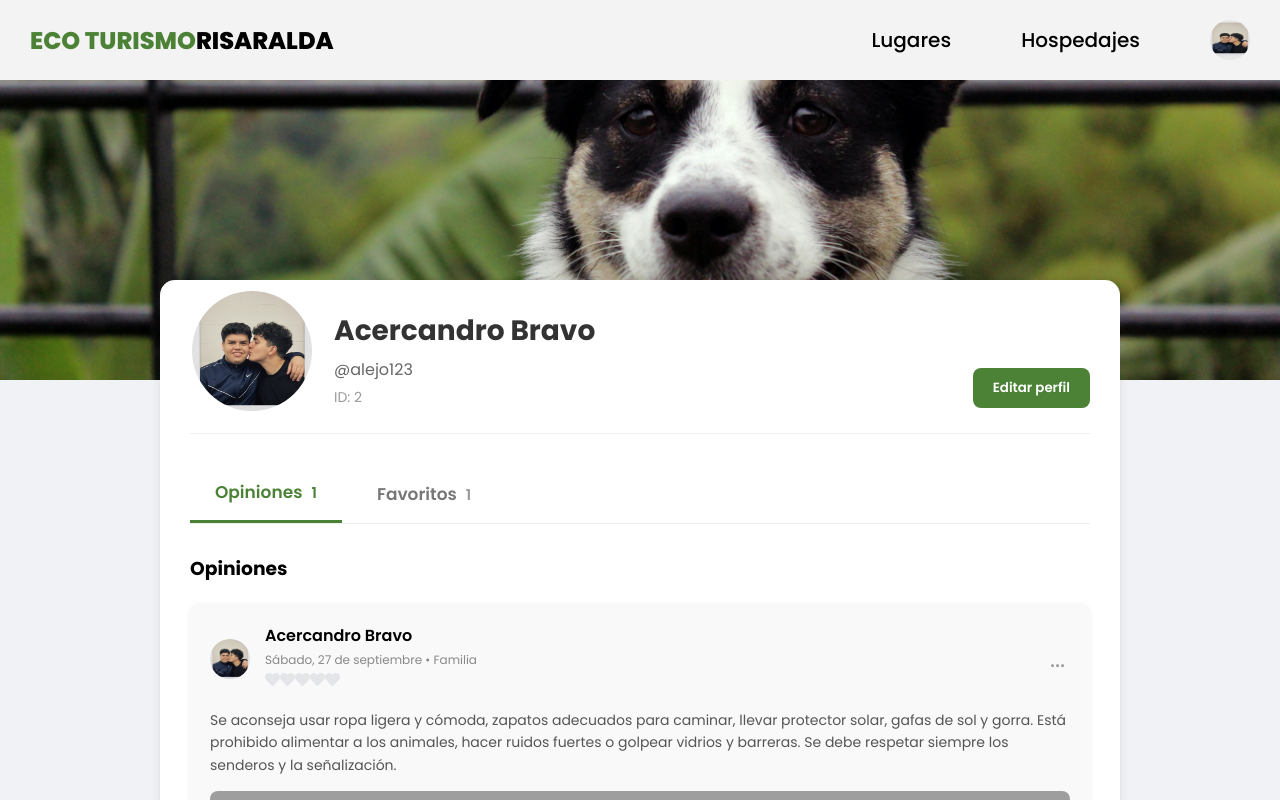
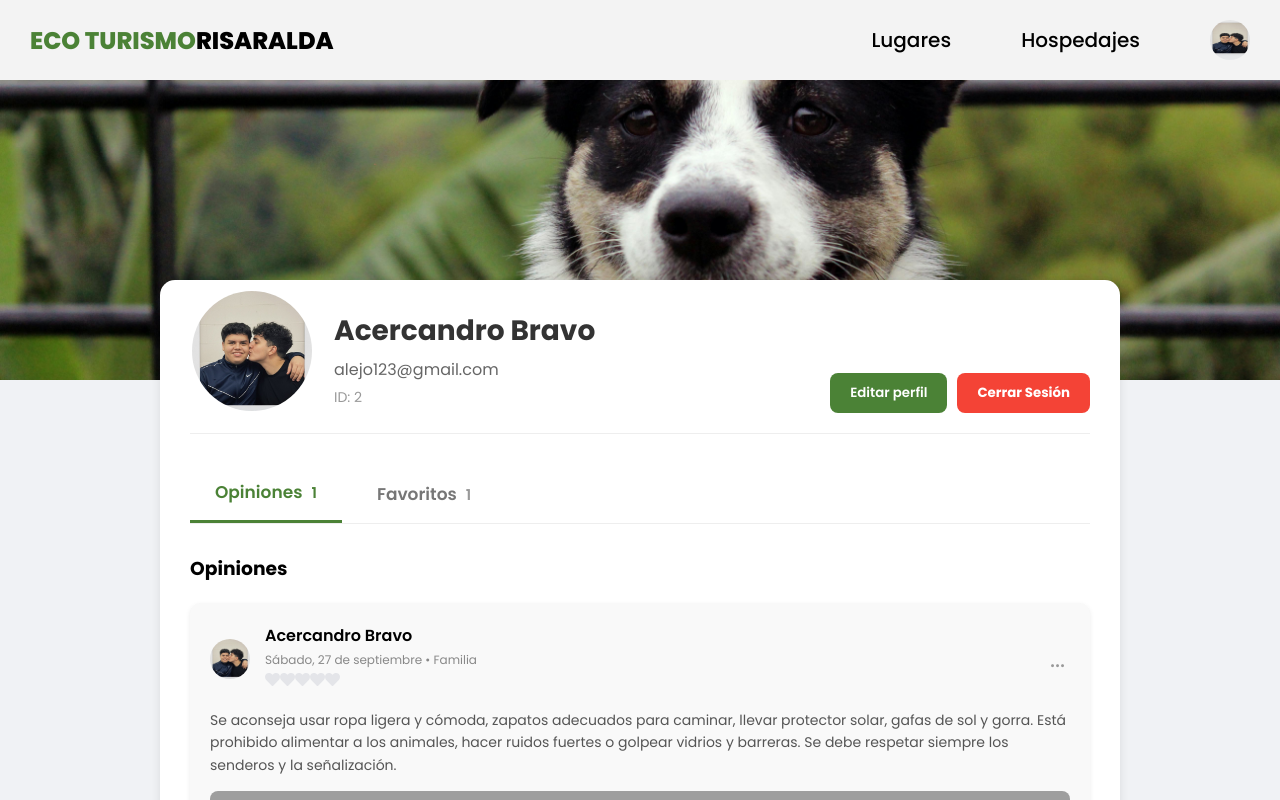
Before and after one commit to AlejandroBravoDev/ecoTurismo-2.0, a React (Vite) app in the folder frontend/React/: page /perfil in a window 1280 px wide. Shown: the top 800 px of the page. Built offline with nearby package versions, Linux system fonts and the light colour scheme; grey boxes are pictures that could not be loaded.

Commit message:
Traje lo de mi rama al main

```diff
--- a/frontend/React/src/components/PerfilUser/PerfilUser.module.css
+++ b/frontend/React/src/components/PerfilUser/PerfilUser.module.css
@@ -1,5 +1,3 @@
-/* estilosPerfil.module.css */
-
 /* --- General Layout --- */
 .estructuraPaginaPerfil {
   background-color: #f0f2f5;
@@ -48,6 +46,43 @@
 .tituloSeccion {
   margin-bottom: 20px;
 }
+.contenedorAcciones {
+  display: flex;
+  gap: 10px;
+  margin-left: auto;
+
+  align-items: flex-start;
+}
+
+.botonEditarPerfil {
+  background-color: #4b8236;
+  color: white;
+  padding: 10px 20px;
+  border: none;
+  border-radius: 8px;
+  font-weight: 600;
+  cursor: pointer;
+  transition: background-color 0.3s ease;
+}
+
+.botonEditarPerfil:hover {
+  background-color: #38612a;
+}
+
+.botonCerrarSesion {
+  background-color: #f44336;
+  color: white;
+  padding: 10px 20px;
+  border: none;
+  border-radius: 8px;
+  cursor: pointer;
+  font-weight: bold;
+  transition: background-color 0.3s ease;
+}
+
+.botonCerrarSesion:hover {
+  background-color: #d32f2f;
+}
 
 .avatarPerfil {
   width: 120px;
@@ -86,27 +121,10 @@
   margin-top: 5px;
 }
 
-.botonEditarPerfil {
-  background-color: #4b8236;
-  color: white;
-  padding: 10px 20px;
-  border: none;
-  border-radius: 8px;
-  font-weight: 600;
-  cursor: pointer;
-  transition: background-color 0.3s ease;
-  margin-bottom: 5px;
-}
-
-.botonEditarPerfil:hover {
-  background-color: #38612a;
-}
-
 .ocultoEnEdicion {
   display: none;
 }
 
-/* --- Navigation Tabs --- */
 .pestanasNavegacionPerfil {
   display: flex;
   justify-content: flex-start;
@@ -142,7 +160,6 @@
   color: #4b8236;
 }
 
-/* --- Tab Content Area --- */
 .areaContenidoPestana {
   background-color: transparent;
   border-radius: 10px;
@@ -151,7 +168,7 @@
   box-shadow: none;
 }
 
-/* --- Opiniones (Reviews) --- */
+/* --- Opiniones --- */
 .contenedorOpiniones {
   padding: 0;
 }
@@ -402,10 +419,6 @@
   background-color: #38612a;
 }
 
-/* ------------------------------------------- */
-/* --- MEDIA QUERIES: Responsividad --- */
-/* ------------------------------------------- */
-
 @media (max-width: 768px) {
   .estructuraPaginaPerfil {
     margin-top: 50px;
@@ -440,9 +453,18 @@
     font-size: 24px;
   }
 
-  .botonEditarPerfil {
+  .contenedorAcciones {
+    flex-direction: column;
     width: 100%;
+    gap: 5px;
     margin-top: 15px;
+    margin-left: 0;
+    align-items: center;
+  }
+  .botonEditarPerfil,
+  .botonCerrarSesion {
+    width: 100%;
+    max-width: 300px;
   }
 
   .pestanasNavegacionPerfil {
--- a/frontend/React/src/components/PerfilUser/index.jsx
+++ b/frontend/React/src/components/PerfilUser/index.jsx
@@ -1,6 +1,7 @@
 import React, { useState } from "react";
 import styles from "./PerfilUser.module.css";
-
+import { useNavigate } from "react-router-dom";
+import axios from "axios";
 import placeholderFotoUsuario from "../../assets/Alejoesgay.jpg";
 import imagenOpinion from "../../assets/img3.jpg";
 import imagenFavorito from "../../assets/img2.jpg";
@@ -12,6 +13,7 @@ function PerfilUsuario() {
   const [menuOpcionesAbierto, setMenuOpcionesAbierto] = useState(false);
   const [hover, setHover] = useState(0);
   const [rating, setRating] = useState(0);
+  const navigate = useNavigate();
 
   const alternarMenuOpciones = () => {
     setMenuOpcionesAbierto(!menuOpcionesAbierto);
@@ -30,7 +32,29 @@ function PerfilUsuario() {
   const activarModoEdicion = () => {
     setPestanaActiva("editar");
   };
+  const handleLogout = async () => {
+    const token = localStorage.getItem("token");
 
+    // 1. Opcional: Llamar al endpoint de Laravel para revocar el token en el servidor
+    if (token) {
+      try {
+        // Usar la URL /api/logout para que el proxy de Vite funcione
+        await axios.post("/api/logout", null, {
+          headers: {
+            Authorization: `Bearer ${token}`, // Enviar el token
+          },
+        });
+      } catch (error) {
+        // En caso de error (ej. token ya expirado), simplemente ignoramos y limpiamos el frontend.
+        console.warn(
+          "Advertencia: No se pudo revocar el token en el servidor. Limpiando localmente."
+        );
+      }
+    }
+
+    localStorage.removeItem("token");
+    navigate("/login");
+  };
   const renderizarContenidoPerfil = () => {
     switch (pestanaActiva) {
       case "opiniones":
@@ -188,13 +212,12 @@ function PerfilUsuario() {
           />
           <div className={styles.bloqueInfoUsuario}>
             <h3>{datosUsuario.name}</h3>
-            <p className={styles.textoEmailUsuario}>
-              @{datosUsuario.email.split("@")[0]}
-            </p>
+            <p className={styles.textoEmailUsuario}>{datosUsuario.email}</p>
             <span className={styles.idCuentaUsuario}>
               ID: {datosUsuario.id}
             </span>
           </div>
+          <div className={styles.contenedorAcciones}>
             <button
               className={`${styles.botonEditarPerfil} ${
                 pestanaActiva === "editar" ? styles.ocultoEnEdicion : ""
@@ -203,6 +226,11 @@ function PerfilUsuario() {
             >
               Editar perfil
             </button>
+
+            <button className={styles.botonCerrarSesion} onClick={handleLogout}>
+              Cerrar Sesión
+            </button>
+          </div>
         </div>
         <div className={styles.pestanasNavegacionPerfil}>
           <button
--- a/frontend/React/src/components/login/login.jsx
+++ b/frontend/React/src/components/login/login.jsx
@@ -1,7 +1,7 @@
 import React, { useState, useRef, useEffect } from "react";
 import axios from "axios";
 import styles from "./Login.module.css";
-
+import { useNavigate } from "react-router-dom";
 import img1 from "../../assets/img1.jpg";
 import img2 from "../../assets/img2.jpg";
 import img3 from "../../assets/img3.jpg";
@@ -11,13 +11,14 @@ import img6 from "../../assets/img6.jpg";
 
 function Login() {
   const [formData, setFormData] = useState({
-    correo: "",
-    contraseña: "",
+    email: "",
+    password: "",
   });
   const [mensaje, setMensaje] = useState("");
   const [currentIndex, setCurrentIndex] = useState(0);
   const sliderImages = [img1, img2, img3, img4, img5, img6];
   const totalImages = sliderImages.length;
+  const navigate = useNavigate();
 
   const handleChange = (e) => {
     setFormData({
@@ -29,12 +30,23 @@ function Login() {
   const handleSubmit = async (e) => {
     e.preventDefault();
     try {
-      const res = await axios.post("http://localhost:3001/login", formData);
+      const res = await axios.post("/api/login", formData);
+      const token = res.data.access_token;
+      localStorage.setItem("token", token);
       setMensaje(res.data.mensaje);
-      setFormData({ correo: "", contraseña: "" });
+      setFormData({ email: "", password: "" });
+      setTimeout(() => {
+        navigate("/");
+      }, 1500);
     } catch (err) {
       console.error("Error en login:", err);
-      setMensaje("No se pudo iniciar sesión. Verifica tus credenciales.");
+
+      //Manejo de erroes
+      const errorMsg =
+        err.response?.data?.message ||
+        "No se pudo iniciar sesión. Verifica tus credenciales.";
+
+      setMensaje(errorMsg);
     }
   };
 
@@ -71,8 +83,8 @@ function Login() {
             <label>Correo</label>
             <input
               type="email"
-              name="correo"
-              value={formData.correo}
+              name="email"
+              value={formData.email}
               onChange={handleChange}
               required
             />
@@ -80,8 +92,8 @@ function Login() {
             <label>Contraseña</label>
             <input
               type="password"
-              name="contraseña"
-              value={formData.contraseña}
+              name="password"
+              value={formData.password}
               onChange={handleChange}
               required
             />
--- a/frontend/React/src/components/registro/index.jsx
+++ b/frontend/React/src/components/registro/index.jsx
@@ -7,18 +7,20 @@ import img3 from "../../assets/img3.jpg";
 import img4 from "../../assets/img4.jpg";
 import img5 from "../../assets/img5.jpg";
 import img6 from "../../assets/img6.jpg";
+import { useNavigate } from "react-router-dom";
 
 function Registro() {
   const [formData, setFormData] = useState({
-    nombre: "",
-    correo: "",
-    contraseña: "",
+    nombre_completo: "",
+    email: "",
+    password: "",
   });
 
   const [mensaje, setMensaje] = useState("");
   const sliderImages = [img1, img2, img3, img4, img5, img6];
   const totalImages = sliderImages.length;
   const [currentIndex, setCurrentIndex] = useState(0);
+  const navigate = useNavigate();
 
   const handleChange = (e) => {
     setFormData({
@@ -30,12 +32,26 @@ function Registro() {
   const handleSubmit = async (e) => {
     e.preventDefault();
     try {
-      const res = await axios.post("http://localhost:3001/registro", formData);
-      setMensaje(res.data.mensaje);
-      setFormData({ nombre: "", correo: "", contraseña: "" });
+      const res = await axios.post("/api/register", formData);
+      const token = res.data.access_token;
+      localStorage.setItem("token", token);
+
+      setMensaje("¡Registro exitoso! Iniciando sesión automáticamente.");
+      setFormData({ nombre_completo: "", email: "", password: "" });
+      setTimeout(() => {
+        navigate("/login");
+      }, 1500);
     } catch (err) {
       console.error("Error en registro:", err);
-      setMensaje("No se pudo registrar.");
+      let errorMsg = "No se pudo registrar. Verifica tus datos.";
+      if (err.response?.data?.errors) {
+        const validationErrors = err.response.data.errors;
+        const firstErrorKey = Object.keys(validationErrors)[0];
+        errorMsg = validationErrors[firstErrorKey][0];
+      } else if (err.response?.data?.message) {
+        errorMsg = err.response.data.message;
+      }
+      setMensaje(errorMsg);
     }
   };
   useEffect(() => {
@@ -57,8 +73,8 @@ function Registro() {
             <label>Nombre</label>
             <input
               type="text"
-              name="nombre"
-              value={formData.nombre}
+              name="nombre_completo"
+              value={formData.nombre_completo}
               onChange={handleChange}
               required
             />
@@ -66,8 +82,8 @@ function Registro() {
             <label>Correo</label>
             <input
               type="email"
-              name="correo"
-              value={formData.correo}
+              name="email"
+              value={formData.email}
               onChange={handleChange}
               required
             />
@@ -75,8 +91,8 @@ function Registro() {
             <label>Contraseña</label>
             <input
               type="password"
-              name="contraseña"
-              value={formData.contraseña}
+              name="password"
+              value={formData.password}
               onChange={handleChange}
               required
             />
--- a/frontend/React/vite.config.js
+++ b/frontend/React/vite.config.js
@@ -10,5 +10,13 @@ export default defineConfig({
     watch: {
       ignored: ["**/src/components/mapa/mapaRisaralda.jsx"],
     },
+    proxy: {
+      // Si la ruta comienza con /api, redirige la petición a Laravel
+      "/api": {
+        target: "http://127.0.0.1:8000",
+        changeOrigin: true, // Importante para que el Host se cambie a 127.0.0.1:8000
+        rewrite: (path) => path.replace(/^\/api/, "/api"), // Mantiene la ruta /api
+      },
+    },
   },
 });
```
Also changed, not shown: 1 other file (tests, documents, lock files or other folders). Lines whose indentation alone changed are shown as unchanged.
